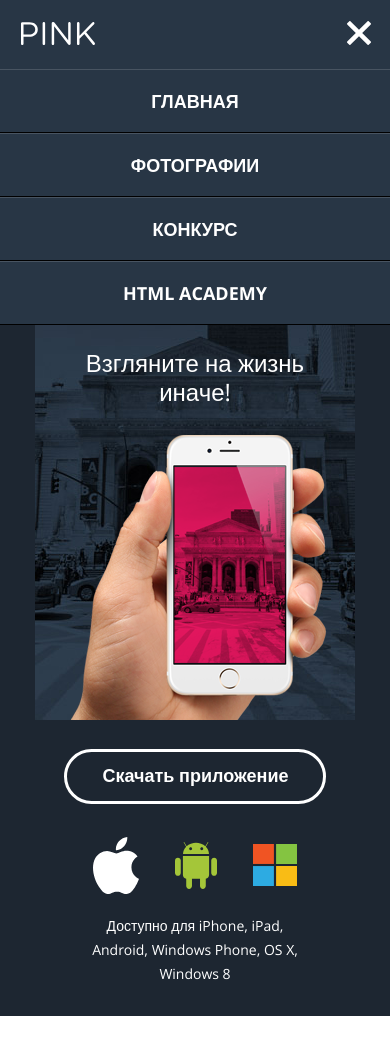
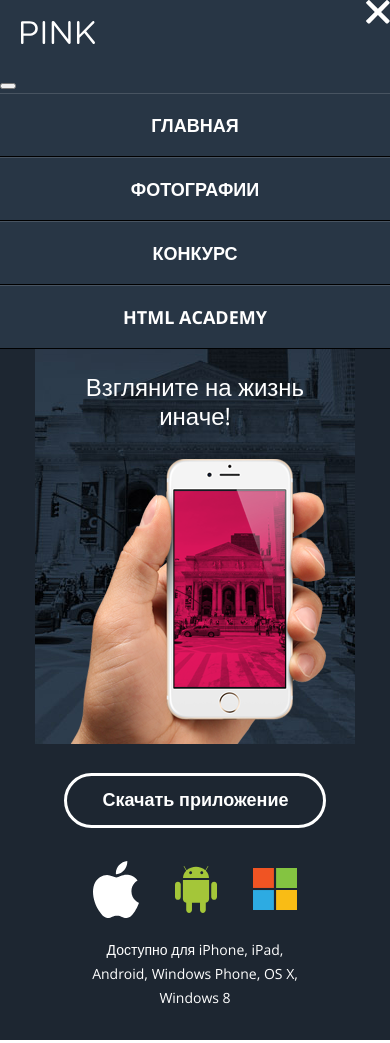
Before and after one commit to Stashin/684031-pink-17, a website: page source/index.html in a window 390 px wide. Shown: the top 1043 px of the page. Drawn offline with nearby package versions, Linux system fonts and the light colour scheme; files that its build step writes are made by us from their sources.

Commit message:
svg начало

```diff
--- a/source/index.html
+++ b/source/index.html
@@ -12,6 +12,12 @@
 </head>
 
 <body>
+  <svg style="display: none">
+    <symbol viewBox="0 0 23.867 23.867" id="icon-menu-close">
+      <path fill="#FFFFFF"
+        d="M15.087,11.933l8.56-8.559c0.293-0.293,0.293-0.768,0-1.061L21.554,0.22C21.414,0.079,21.223,0,21.023,0 c-0.199,0-0.391,0.079-0.529,0.22l-8.561,8.56l-8.56-8.56c-0.282-0.282-0.78-0.282-1.061,0L0.22,2.313 c-0.293,0.293-0.293,0.768,0,1.061l8.56,8.559l-8.56,8.559c-0.293,0.293-0.293,0.768,0,1.062l2.093,2.094 c0.141,0.142,0.331,0.22,0.53,0.22c0.199,0,0.39-0.078,0.53-0.22l8.561-8.56l8.56,8.56c0.141,0.142,0.332,0.22,0.53,0.22 c0.199,0,0.39-0.078,0.53-0.22l2.093-2.094c0.293-0.294,0.293-0.769,0-1.062L15.087,11.933z" />
+    </symbol>
+  </svg>
   <header class="page-header">
     <div class="page-header__wrapper">
       <a class="page-header__logo" href="#">
@@ -24,7 +30,12 @@
         </p>
       </a>
       <nav class="main-nav main-nav--opened">
-        <button class="main-nav__toggle" type="button"><span class="visually-hidden">Открыть меню</span></button>
+        <button class="main-nav__toggle" type="button">
+          <svg class="main-nav__toggle-icon" width="23.867px" height="23.867px">
+            <use xlink:href="#icon-menu-close"></use>
+          </svg>
+          <span class="visually-hidden">Открыть меню</span>
+        </button>
         <ul class="main-nav__list site-list">
           <li class="site-list__item site-list__link--active">
             <a class="site-list__link">Главная</a>
@@ -39,8 +50,8 @@
             <a class="site-list__link" href="#">HTML Academy</a>
           </li>
         </ul>
+      </nav>
     </div>
-    </nav>
   </header>
   <main class="page-main">
     <section class="intro-index">
--- a/source/sass/blocks/main-nav.scss
+++ b/source/sass/blocks/main-nav.scss
@@ -5,7 +5,7 @@
   margin: 0 auto;
 }
 
-.main-nav__toggle {
+.main-nav__toggle-icon {
   position: absolute;
   top: 0;
   right: 0;
@@ -16,13 +16,8 @@
   background-color: rgba(40, 54, 69, 0);
   cursor: pointer;
   border: none;
-}
-
-.main-nav--opened .main-nav__toggle {
-  background-image: url("../img/icon-menu-cross.svg");
-  background-position-x: 17px;
-  background-position-y: 21px;
-  background-repeat: no-repeat;
+  width:23.867px;
+  height:23.867px;
 }
 
 @media (min-width: $tablet-width) {
--- a/source/sass/blocks/page-header.scss
+++ b/source/sass/blocks/page-header.scss
@@ -22,19 +22,19 @@
   margin-left: 21px;
 }
 
-.page-header__logo picture {
-  padding-top: 22px;
+.page-header__logo-wrapper {
+  margin: 0;
+  padding-top: 21px;
 }
 
 @media (min-width: $tablet-width) {
   .page-header__logo {
     height: 110px;
   }
-}
 
-.page-header__logo-wrapper {
-  margin: 0;
-  padding-top: 22px;
+  .page-header__logo-wrapper {
+    padding-top: 27px;
+  }
 }
 
 @media (min-width: $desktop-width) {
```
Also changed, not shown: source/form.html (+1 -1 lines), source/photo.html (+7 -5 lines), source/img/sprite.svg (added).
